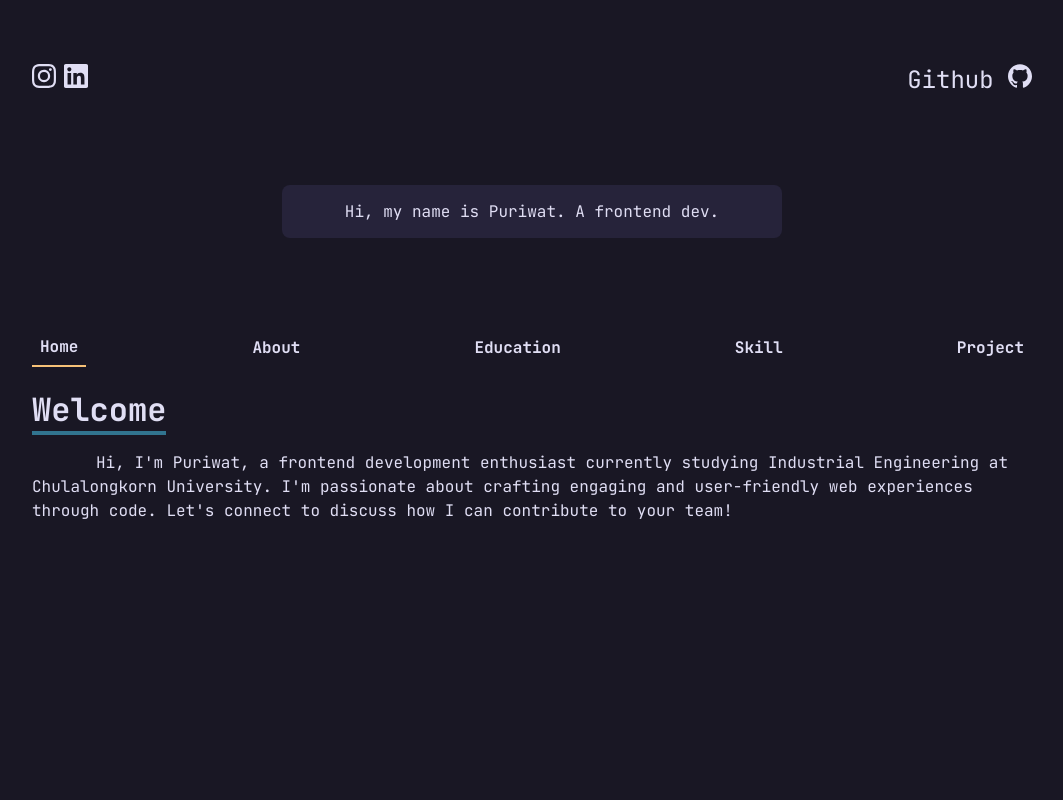
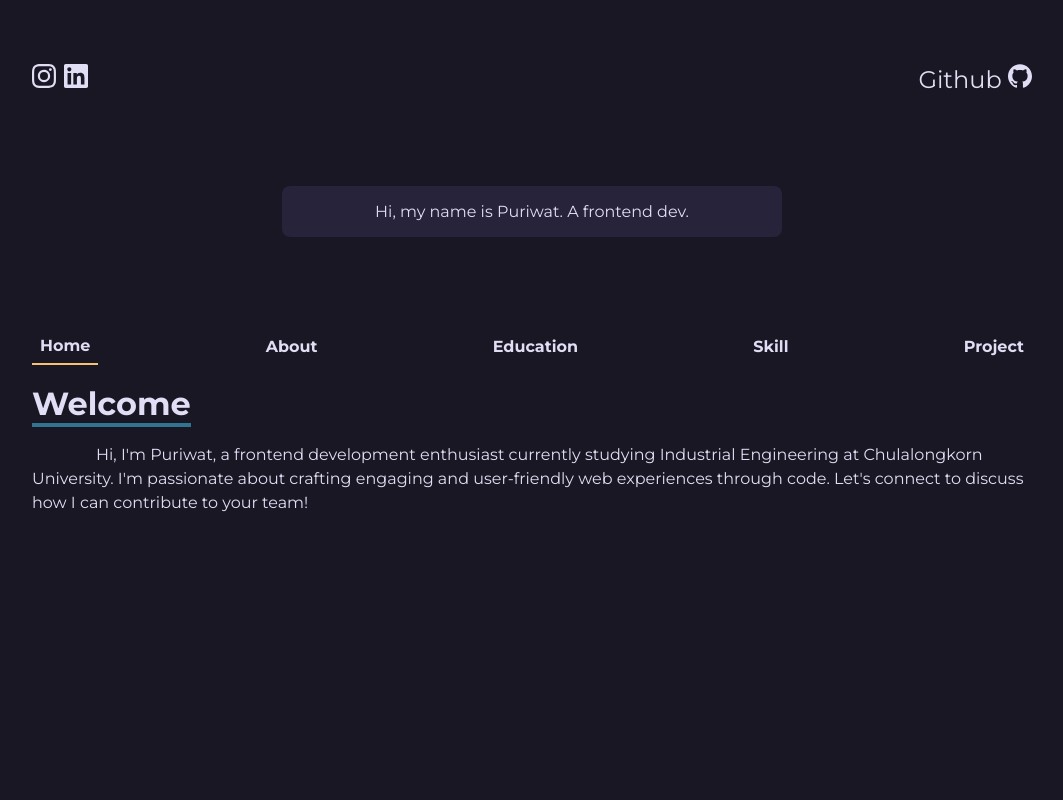
Before and after one commit to pnitijarasrat/thepnirijarasrat, a React (Vite) app: page / in a window 1280 px wide. Shown: the top 800 px of the page, without its empty margins (108-1171 px from the left). Built offline with nearby package versions, Linux system fonts and the light colour scheme.

Commit message:
add header shuffle

```diff
--- a/src/App.css
+++ b/src/App.css
@@ -4,8 +4,8 @@
 * {
   padding: 0;
   margin: 0;
-  font-family: "JetBrains Mono", monospace;
-  /* font-family: "Montserrat", monospace; */
+  /* font-family: "JetBrains Mono", monospace; */
+  font-family: "Montserrat", monospace;
   font-optical-sizing: auto;
 }
 
--- a/src/component/Home/Home.jsx
+++ b/src/component/Home/Home.jsx
@@ -1,16 +1,13 @@
-import React from "react";
+import { useEffect, useState } from "react";
 import "./Home.css";
 import { SiInstagram, SiLinkedin, SiGithub } from "react-icons/si";
 import { motion } from "framer-motion";
+import { useLocation } from "react-router-dom";
 
-export default function Home({ currentView, handleChangeView }) {
+export default function Home() {
   const socialHoverAnimate = {
     y: -10,
     color: "#f6c177",
-  };
-
-  const ppHoverAnimate = {
-    scale: 1.2,
   };
 
   return (
@@ -53,21 +50,43 @@ export default function Home({ currentView, handleChangeView }) {
           </a>
         </motion.div>
       </div>
-      {/* <motion.div */}
-      {/*   initial={{ opacity: 0, y: 10 }} */}
-      {/*   whileHover={ppHoverAnimate} */}
-      {/*   animate={{ opacity: 1, y: 0 }} */}
-      {/*   className="home-profile-picture" */}
-      {/* > */}
-      {/*   Profile Picture */}
-      {/* </motion.div> */}
-      <motion.div
-        initial={{ opacity: 0, y: 10 }}
-        animate={{ opacity: 1, y: 0 }}
-        className="home-header"
-      >
-        Hi, my name is Puriwat. A frontend dev.
-      </motion.div>
+      <Header />
     </div>
   );
 }
+
+const Header = () => {
+  const location = useLocation().pathname;
+  const [headerText, setHeaderText] = useState(
+    "Hi, my name is Puriwat. A frontend dev.",
+  );
+
+  useEffect(() => {
+    switch (location) {
+      case "/about":
+        setHeaderText("Let me talk about myself.");
+        break;
+      case "/education":
+        setHeaderText("I'm a Learner!");
+        break;
+      case "/skill":
+        setHeaderText("Let see what I'm capable of.");
+        break;
+      case "/project":
+        setHeaderText("The best way to learn is to do !");
+        break;
+      default:
+        setHeaderText("Hi, my name is Puriwat. A frontend dev.");
+    }
+  }, [location]);
+
+  return (
+    <motion.div
+      initial={{ opacity: 0, y: 10 }}
+      animate={{ opacity: 1, y: 0 }}
+      className="home-header"
+    >
+      {headerText}
+    </motion.div>
+  );
+};
```
